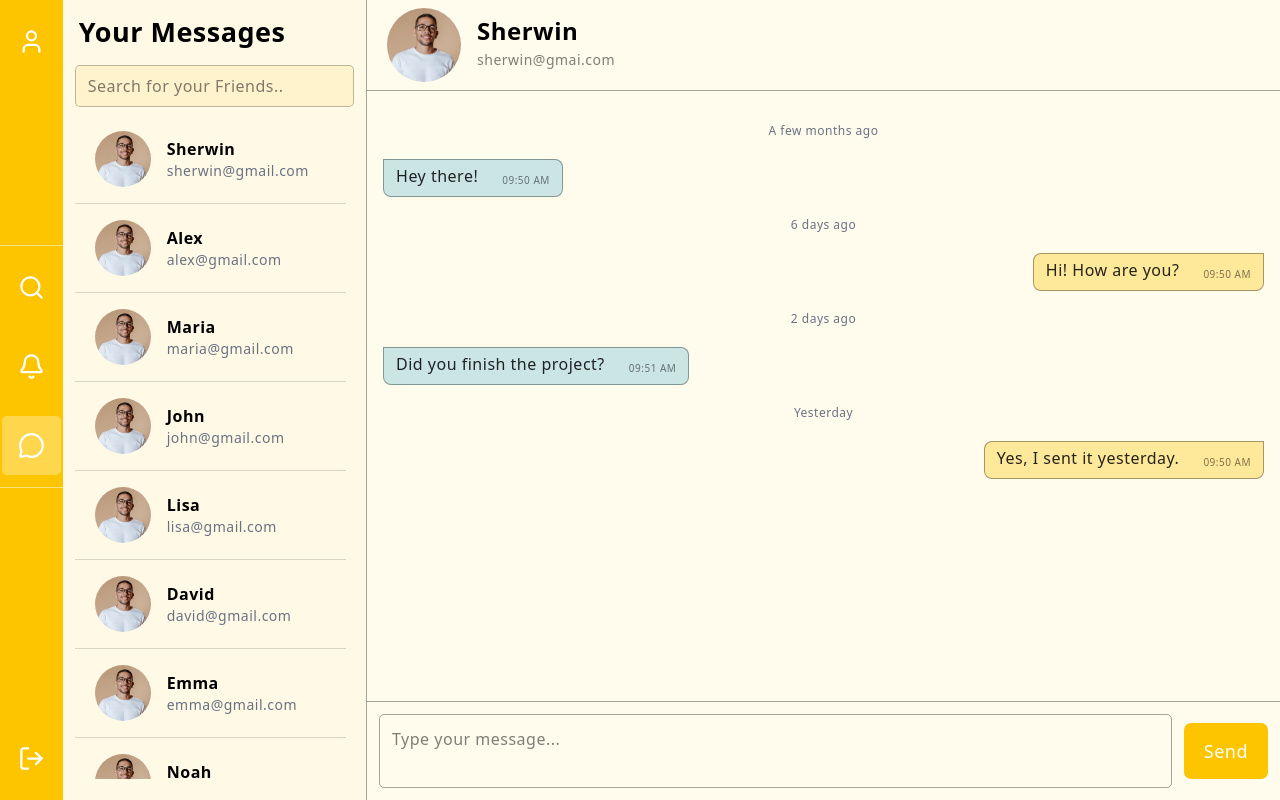
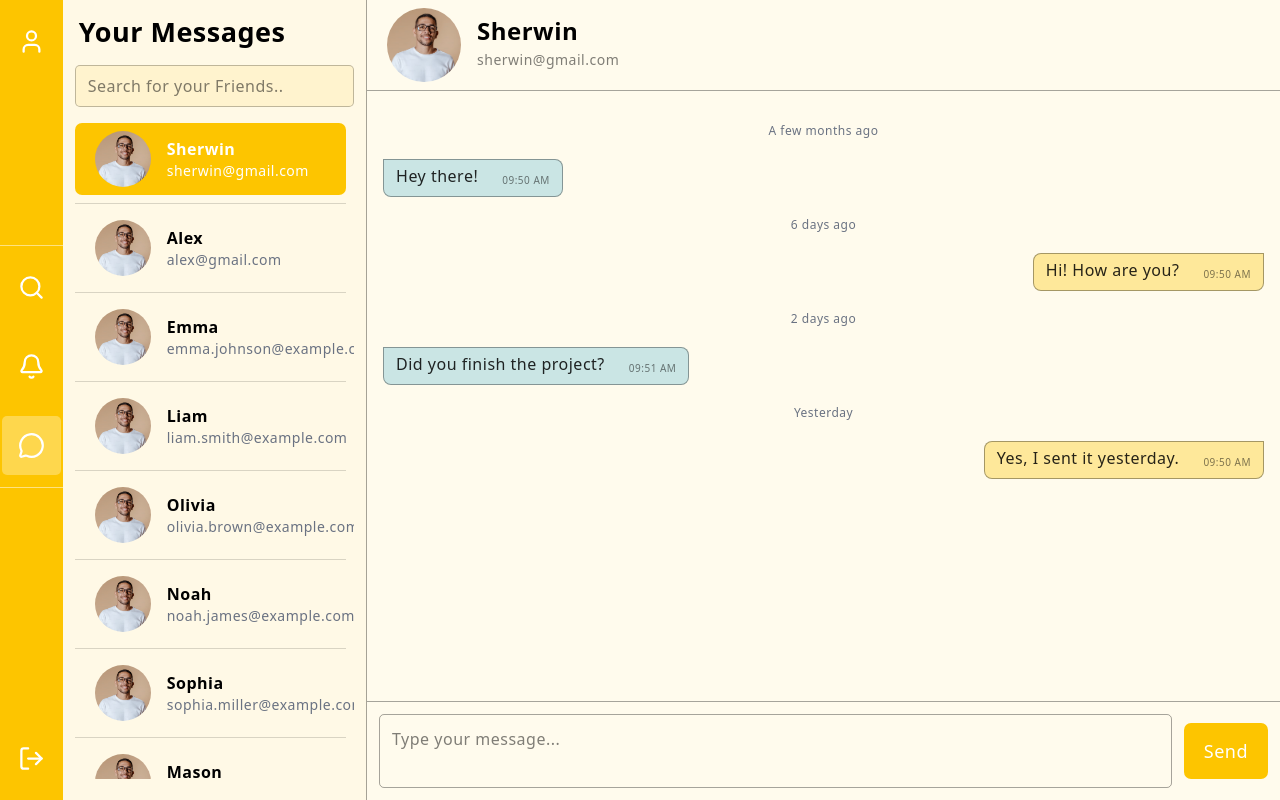
Before and after one commit to Rolaanddd/chat-time, a Next.js app: page /chat in a window 1280 px wide. Built offline with nearby package versions, Linux system fonts and the light colour scheme.

Commit message:
made the chats dynamic.

```diff
--- a/app/(routes)/chat/page.tsx
+++ b/app/(routes)/chat/page.tsx
@@ -1,21 +1,75 @@
-// app/chat/page.tsx
-
 "use client";
 
 import { useEffect, useState } from "react";
 import ChatContent from "@/app/components/ChatContent";
 import ChatList from "@/app/components/ChatList";
 
+const users = [
+  {
+    id: 6,
+    name: "Sherwin",
+    email: "sherwin@gmail.com",
+    avatar: "/assets/avatar.png",
+  },
+  {
+    id: 7,
+    name: "Alex",
+    email: "alex@gmail.com",
+    avatar: "/assets/avatar.png",
+  },
+  {
+    id: 8,
+    name: "Emma",
+    email: "emma.johnson@example.com",
+    avatar: "/assets/avatar.png",
+  },
+  {
+    id: 9,
+    name: "Liam",
+    email: "liam.smith@example.com",
+    avatar: "/assets/avatar.png",
+  },
+  {
+    id: 10,
+    name: "Olivia",
+    email: "olivia.brown@example.com",
+    avatar: "/assets/avatar.png",
+  },
+  {
+    id: 11,
+    name: "Noah",
+    email: "noah.james@example.com",
+    avatar: "/assets/avatar.png",
+  },
+  {
+    id: 12,
+    name: "Sophia",
+    email: "sophia.miller@example.com",
+    avatar: "/assets/avatar.png",
+  },
+  {
+    id: 13,
+    name: "Mason",
+    email: "mason.wilson@example.com",
+    avatar: "/assets/avatar.png",
+  },
+  {
+    id: 14,
+    name: "Ava",
+    email: "ava.moore@example.com",
+    avatar: "/assets/avatar.png",
+  },
+];
+
 export default function Page() {
   const [search, setSearch] = useState("");
   const [debouncedSearch, setDebouncedSearch] = useState("");
+  const [selectedUser, setSelectedUser] = useState(users[0]);
 
-  // Debounce logic (delay 300ms)
   useEffect(() => {
     const timer = setTimeout(() => {
       setDebouncedSearch(search);
     }, 300);
-
     return () => clearTimeout(timer);
   }, [search]);
 
@@ -30,9 +84,14 @@ export default function Page() {
           placeholder="Search for your Friends.."
           className="text-[16px] mt-3 border-[1px] bg-[#fdc500]/10 text-black rounded-[5px] border-[#000]/25 py-2 px-3 w-full focus:outline-none"
         />
-        <ChatList searchTerm={debouncedSearch} />
+        <ChatList
+          users={users}
+          searchTerm={debouncedSearch}
+          onSelectUser={(user) => setSelectedUser(user)}
+          selectedUserId={selectedUser?.id}
+        />
       </div>
-      <ChatContent />
+      <ChatContent user={selectedUser} />
     </div>
   );
 }
--- a/app/components/ChatContent.tsx
+++ b/app/components/ChatContent.tsx
@@ -1,6 +1,6 @@
 "use client";
 
-import { useState, useEffect, useRef } from "react";
+import { useMemo, useEffect, useRef, useState } from "react";
 import Image from "next/image";
 import TimeDisplay from "./TimeDisplay";
 
@@ -10,25 +10,45 @@ type Message = {
   timestamp: string;
 };
 
-export default function ChatContent() {
+type User = {
+  id: number;
+  name: string;
+  email: string;
+  avatar: string;
+};
+
+const initialMessages: Record<number, Message[]> = {};
+
+export default function ChatContent({ user }: { user: User }) {
   const lastMessageRef = useRef<HTMLDivElement | null>(null);
-  const [messages, setMessages] = useState<Message[]>([]);
+  const [messagesMap, setMessagesMap] = useState(initialMessages);
   const [input, setInput] = useState("");
 
-  // Simulate dynamic fetch (replace this with real DB/API call later)
+  const messages = useMemo(() => {
+    return messagesMap[user.id] || [];
+  }, [messagesMap, user.id]);
+
   useEffect(() => {
+    // do something with messages
+  }, [messages]);
+
+  useEffect(() => {
+    setMessagesMap((prev) => {
+      if (!prev[user.id]) {
         const simulatedMessages: Message[] = [
           {
             text: "Hey there!",
             sender: "other",
             timestamp: new Date(
               Date.now() - 30 * 24 * 60 * 60 * 1000
-        ).toISOString(), // 1 month ago
+            ).toISOString(),
           },
           {
             text: "Hi! How are you?",
             sender: "me",
-        timestamp: new Date(Date.now() - 6 * 24 * 60 * 60 * 1000).toISOString(), // 6 days ago
+            timestamp: new Date(
+              Date.now() - 6 * 24 * 60 * 60 * 1000
+            ).toISOString(),
           },
           {
             text: "Did you finish the project?",
@@ -40,14 +60,16 @@ export default function ChatContent() {
           {
             text: "Yes, I sent it yesterday.",
             sender: "me",
-        timestamp: new Date(Date.now() - 1 * 24 * 60 * 60 * 1000).toISOString(),
+            timestamp: new Date(
+              Date.now() - 1 * 24 * 60 * 60 * 1000
+            ).toISOString(),
           },
         ];
-
-    setTimeout(() => {
-      setMessages(simulatedMessages);
-    }, 500); // Simulate network delay
-  }, []);
+        return { ...prev, [user.id]: simulatedMessages };
+      }
+      return prev; // no change if already exists
+    });
+  }, [user.id]);
 
   useEffect(() => {
     lastMessageRef.current?.scrollIntoView({ behavior: "smooth" });
@@ -63,7 +85,10 @@ export default function ChatContent() {
       timestamp: new Date().toISOString(),
     };
 
-    setMessages((prev) => [...prev, newMsg]);
+    setMessagesMap((prev) => ({
+      ...prev,
+      [user.id]: [...(prev[user.id] || []), newMsg],
+    }));
     setInput("");
   };
 
@@ -88,15 +113,15 @@ export default function ChatContent() {
         <div className="flex items-center space-x-4">
           <div className="w-[74px] h-[74px] relative">
             <Image
-              src="/assets/avatar.png"
-              alt="sherwin"
+              src={user.avatar}
+              alt={user.name}
               fill
               className="rounded-full object-cover"
             />
           </div>
           <div className="-mt-2">
-            <h3 className="font-bold text-[24px]">Sherwin</h3>
-            <p className="text-[14px] text-black/50">sherwin@gmai.com</p>
+            <h3 className="font-bold text-[24px]">{user.name}</h3>
+            <p className="text-[14px] text-black/50">{user.email}</p>
           </div>
         </div>
       </div>
--- a/app/components/ChatList.tsx
+++ b/app/components/ChatList.tsx
@@ -1,88 +1,27 @@
 "use client";
 
-import { useState } from "react";
 import Image from "next/image";
 
-const users = [
-  {
-    id: 6,
-    name: "Sherwin",
-    email: "sherwin@gmail.com",
-    avatar: "/assets/avatar.png",
-    unreadCount: 0,
-  },
-  {
-    id: 7,
-    name: "Alex",
-    email: "alex@gmail.com",
-    avatar: "/assets/avatar.png",
-    unreadCount: 0,
-  },
-  {
-    id: 8,
-    name: "Maria",
-    email: "maria@gmail.com",
-    avatar: "/assets/avatar.png",
-    unreadCount: 0,
-  },
-  {
-    id: 9,
-    name: "John",
-    email: "john@gmail.com",
-    avatar: "/assets/avatar.png",
-    unreadCount: 0,
-  },
-  {
-    id: 10,
-    name: "Lisa",
-    email: "lisa@gmail.com",
-    avatar: "/assets/avatar.png",
-    unreadCount: 0,
-  },
-  {
-    id: 11,
-    name: "David",
-    email: "david@gmail.com",
-    avatar: "/assets/avatar.png",
-    unreadCount: 0,
-  },
-  {
-    id: 12,
-    name: "Emma",
-    email: "emma@gmail.com",
-    avatar: "/assets/avatar.png",
-    unreadCount: 0,
-  },
-  {
-    id: 13,
-    name: "Noah",
-    email: "noah@gmail.com",
-    avatar: "/assets/avatar.png",
-    unreadCount: 0,
-  },
-  {
-    id: 14,
-    name: "Olivia",
-    email: "olivia@gmail.com",
-    avatar: "/assets/avatar.png",
-    unreadCount: 0,
-  },
-  {
-    id: 15,
-    name: "Liam",
-    email: "liam@gmail.com",
-    avatar: "/assets/avatar.png",
-    unreadCount: 0,
-  },
-];
+interface User {
+  id: number;
+  name: string;
+  email: string;
+  avatar: string;
+}
 
 interface ChatListProps {
+  users: User[];
   searchTerm: string;
+  onSelectUser: (user: User) => void;
+  selectedUserId: number | null;
 }
 
-export default function ChatList({ searchTerm }: ChatListProps) {
-  const [activeId, setActiveId] = useState<number | null>(null);
-
+export default function ChatList({
+  users,
+  searchTerm,
+  onSelectUser,
+  selectedUserId,
+}: ChatListProps) {
   const filteredUsers = users.filter(
     (user) =>
       user.name.toLowerCase().includes(searchTerm.toLowerCase()) ||
@@ -106,9 +45,9 @@ export default function ChatList({ searchTerm }: ChatListProps) {
           filteredUsers.map((user, idx) => (
             <div key={user.id}>
               <div
-                onClick={() => setActiveId(user.id)}
+                onClick={() => onSelectUser(user)}
                 className={`flex items-center justify-between p-2 px-5 rounded-[7px] cursor-pointer transition-colors ${
-                  activeId === user.id
+                  selectedUserId === user.id
                     ? "bg-[#FDC500]"
                     : "hover:bg-[#fdc500]/10"
                 }`}
@@ -125,25 +64,22 @@ export default function ChatList({ searchTerm }: ChatListProps) {
                   <div>
                     <h3
                       className={`font-semibold ${
-                        activeId === user.id ? "text-white" : "text-black"
+                        selectedUserId === user.id ? "text-white" : "text-black"
                       }`}
                     >
                       {user.name}
                     </h3>
                     <p
                       className={`text-sm ${
-                        activeId === user.id ? "text-white" : "text-gray-500"
+                        selectedUserId === user.id
+                          ? "text-white"
+                          : "text-gray-500"
                       }`}
                     >
                       {user.email}
                     </p>
                   </div>
                 </div>
-                {user.unreadCount > 0 && (
-                  <span className="text-[13px] text-white font-medium bg-[#FDC500] -mt-8 w-[26px] h-[26px] flex items-center justify-center rounded-full">
-                    {user.unreadCount}
-                  </span>
-                )}
               </div>
               {idx !== filteredUsers.length - 1 && (
                 <div className="h-px bg-[#000]/15 my-2" />
```
Lines whose indentation alone changed are shown as unchanged.
